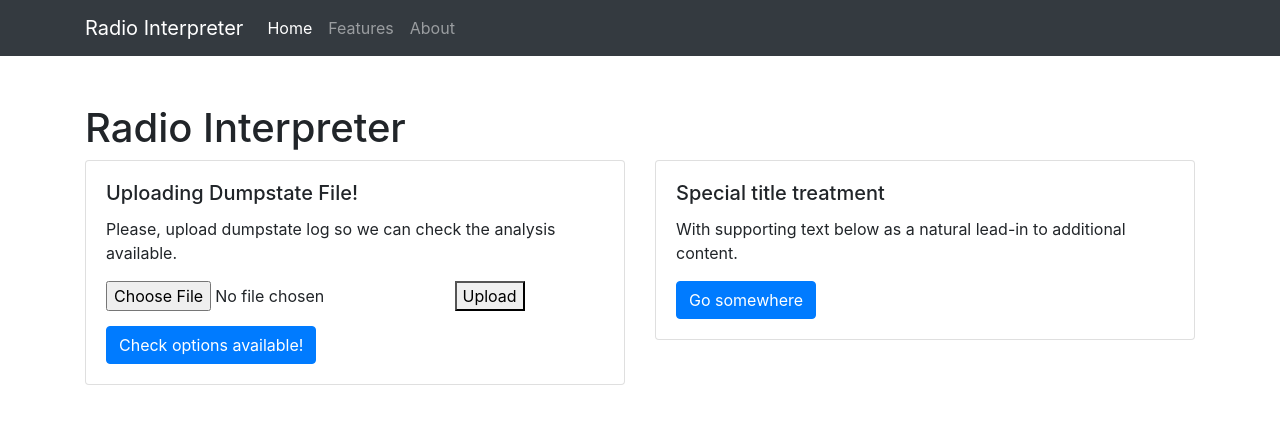
After one commit to lucasuf/Lessie, a Django app: template templates/index.html in a window 1280 px wide. The commit adds this page. Shown: the top 424 px of the page. Run offline with Django 3.2, Linux system fonts and the light colour scheme; the template is opened without the code that fills it, so the values that code supplies are empty; some libraries are stand-ins or nearby versions.

Commit message:
Reading uploaded file and printing on the screen

```diff
--- a/Lessie/settings.py
+++ b/Lessie/settings.py
@@ -14,7 +14,8 @@ import os
 
 # Build paths inside the project like this: os.path.join(BASE_DIR, ...)
 BASE_DIR = os.path.dirname(os.path.dirname(os.path.abspath(__file__)))
-
+MEDIA_URL = '/media/'
+MEDIA_ROOT = os.path.join(BASE_DIR, 'media')
 
 # Quick-start development settings - unsuitable for production
 # See https://docs.djangoproject.com/en/1.11/howto/deployment/checklist/
--- a/templates/base.html
+++ b/templates/base.html
@@ -18,7 +18,7 @@
             <div class="collapse navbar-collapse" id="navbarColor01">
               <ul class="navbar-nav mr-auto">
                 <li class="nav-item active">
-                  <a class="nav-link" href="#">Home <span class="sr-only">(current)</span></a>
+                  <a class="nav-link" href="{% url 'index' %}">Home <span class="sr-only">(current)</span></a>
                 </li>
                 <li class="nav-item">
                   <a class="nav-link" href="#">Features</a>
@@ -40,10 +40,8 @@
               <div class="card-body">
                 <h5 class="card-title">Uploading Dumpstate File!</h5>
                 <p class="card-text">Please, upload dumpstate log so we can check the analysis available.</p>
-                <div class="custom-file">
-                  <input type="file" class="custom-file-input" id="customFile">
-                  <label class="custom-file-label" for="customFile">Choose file</label>
-                </div>
+                {% block content %}
+                {% endblock %}
                 <a style="margin-top: 15px;" href="#" type="submit" class="btn btn-primary">Check options available!</a>
               </div>
             </div>
@@ -58,18 +56,12 @@
             </div>
           </div>
         </div>
-        <div style="margin-top: 15px;" class="card">
-          <div class="card-header">
-            Quote
-          </div>
-          <div class="card-body">
-            <blockquote class="blockquote mb-0">
-              <p>Lorem ipsum dolor sit amet, consectetur adipiscing elit. Integer posuere erat a ante.</p>
-              <footer class="blockquote-footer">Someone famous in <cite title="Source Title">Source Title</cite></footer>
-            </blockquote>
-          </div>
-        </div>
     </div>
+    <div class="container">
+      {% block text_log %}
+      {% endblock %}
+    </div>
+
 
     <script src="https://code.jquery.com/jquery-3.3.1.slim.min.js" integrity="sha384-q8i/X+965DzO0rT7abK41JStQIAqVgRVzpbzo5smXKp4YfRvH+8abtTE1Pi6jizo" crossorigin="anonymous"></script>
     <script src="https://cdnjs.cloudflare.com/ajax/libs/popper.js/1.14.7/umd/popper.min.js" integrity="sha384-UO2eT0CpHqdSJQ6hJty5KVphtPhzWj9WO1clHTMGa3JDZwrnQq4sF86dIHNDz0W1" crossorigin="anonymous"></script>
--- /dev/null
+++ b/templates/index.html
@@ -0,0 +1,32 @@
+{% extends 'base.html' %}
+
+{% load static %}
+
+{% block content %}
+  <form method="post" enctype="multipart/form-data">
+    {% csrf_token %}
+    <input type="file" name="myfile">
+    <button type="submit">Upload</button>
+  </form>
+
+  {% if uploaded_file_url %}
+    <p>File uploaded at: <a href="{{ uploaded_file_url }}">{{ uploaded_file_url }}</a></p>
+  {% endif %}
+
+{% endblock %}
+
+{% block text_log %}
+    {% if uploaded_file_url %}
+    <div style="margin-top: 15px;" class="card">
+          <div class="card-header">
+            Quote
+          </div>
+          <div class="card-body">
+            <blockquote class="blockquote mb-0">
+              <p>File content: <a href="{{ uploaded_content_file}}">{{ uploaded_content_file | safe}}</a></p>
+              <footer class="blockquote-footer">Someone famous in <cite title="Source Title">Source Title</cite></footer>
+            </blockquote>
+          </div>
+    </div>
+  {% endif %}
+{% endblock %}
```
Also changed, not shown: radioInterpreter/tasks.py (+4 -22 lines), radioInterpreter/views.py (+14 -5 lines), templates/upload.html (deleted, +0 -10 lines).
